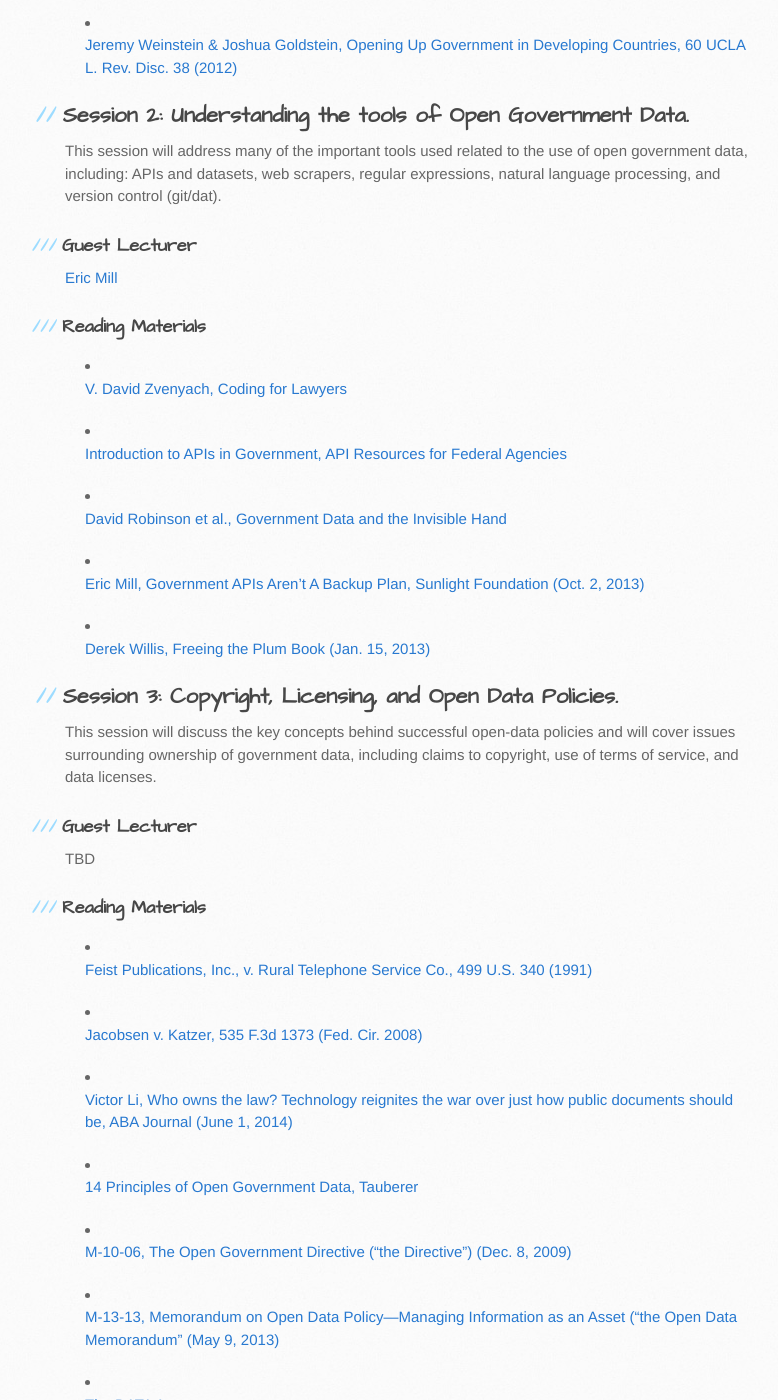
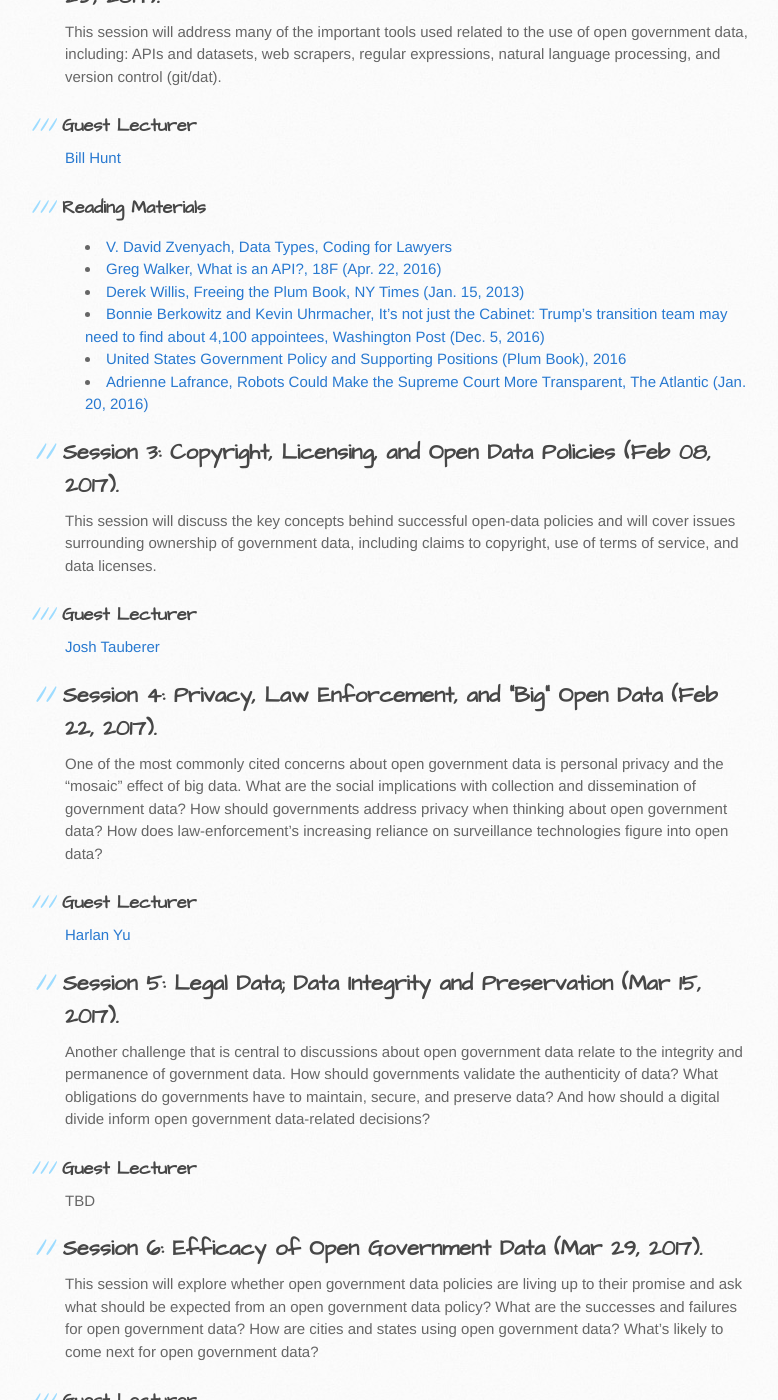
Before and after one commit to opengovdata/opengovdata.github.io, a Jekyll site: the page built from _pages/syllabus.md, in a window 1280 px wide and 1400 px high, scrolled down 2354 px. Shown: the whole window, without its empty margins (105-883 px from the left). Built offline with Jekyll 4.4.1, drawn with Linux system fonts in a browser that asks for light colours; some of the changed text lies outside the part shown.

Commit message:
first update for 2017

```diff
--- a/_pages/syllabus.md
+++ b/_pages/syllabus.md
@@ -21,7 +21,7 @@
 
 {% for s in d.sessions %}
 
-## Session {{s.session}}: {{s.topic}}.
+## Session {{s.session}}: {{s.topic}} ({{s.date | date: "%b %d, %Y"}}).
 
 {{s.description}}
 
@@ -33,10 +33,13 @@
 {{s.guest_lecturer.name}}
 {% endif %}
 
+{% if s.materials | size > 0 %}
+
 ### Reading Materials
 
-{% for m in s.materials %}
-* [{{m.name}}]({{m.url}})
+{% for m in s.materials %}* [{{m.name}}]({{m.url}})
 {% endfor %}
 
+{% endif %}
+
 {% endfor %}
--- a/data/syllabus.yml
+++ b/data/syllabus.yml
@@ -1,5 +1,5 @@
 law_school: "The George Washington University Law School"
-semester: "Spring 2016"
+semester: "Spring 2017"
 course_title: "Reading Group (Open Government Data)"
 course_number: "6351"
 description: "Federal, state, and local governments have increasingly adopted open-data policies (e.g., OMB Memorandum M-10-06), created new open-data portals (e.g., data.gov), and established new open-data offices (Chief Data Officers, Chief Innovation Officers, etc.), all with an eye toward promoting open-government data. This reading group will explore several key legal and technological issues related to open government data, discuss the implications of open data for personal privacy and on civic society, and examine the effect that open data may have on the practice of law."
@@ -10,7 +10,7 @@
     content: "There are no pre-requisites for this course."
   - meta: "Written Requirement"
     content: |
-      In keeping with the norm in the open-data "space," all participants must write reaction essays in the form of a "blog post" based on the reading assignments or class discussion. Class participants are also encouraged to engage in iterative drafting and comment on other participants' posts. The blog posts will be hosted on the Class Slack (Details will be provided at the first class).
+      In keeping with the norm in the open-data "space," all participants must write reaction essays in the form of a "blog post" based on the reading assignments or class discussion.
 
       With the exception of the first post, the posts should be based on the reading materials for the upcoming class. So, for example, the post for session #4 will be based on the reading materials on "Privacy and 'Big' Open Data" and will be due by midnight two days class (see "Deadlines and Late Work"). The first post will be due by midnight two days before the second session.
 
@@ -29,9 +29,10 @@
   - meta: "Recording of Classes"
     content: |
       This course will follow the Law School's "Class Recording Policy," available at the Dean of Students Office Website.  Essentially, students may request class recordings when they will be absent for religious reasons, family emergencies, and other authorized absences.  Requests for recording and questions about the policy should be directed to the Dean of Students Office.
+
 sessions:
   - session: "1"
-    date: 2016-01-13
+    date: 2017-01-11
     topic: Introduction to Open Government Data
     description: "What is open government data? What makes open government data different from preexisting transparency-related efforts, such as the Freedom of Information Act? How is open government data used? What role do governments play—and what role should they play—in collecting, disseminating, and using open government data?"
     guest_lecturer:
@@ -41,114 +42,66 @@
         url: https://opengovdata.io/2014/legal-history/
       - name: Harlan Yu & David G. Robinson, The New Ambiguity of "Open Government", 59 UCLA L. Rev. Disc. 178 (2012)
         url: http://www.uclalawreview.org/the-new-ambiguity-of-%E2%80%9Copen-government%E2%80%9D/
-      - name: "Jeremy Weinstein & Joshua Goldstein, Opening Up Government in Developing Countries, 60 UCLA L. Rev. Disc. 38 (2012)"
-        url: http://www.uclalawreview.org/the-benefits-of-a-big-tent-opening-up-government-in-developing-countries/
+      - name: "John Horrigan & Lee Rainie, Americans' Views on Open Government Data, Pew Research Center (Apr. 21, 2015)"
+        url: http://www.pewinternet.org/2015/04/21/open-government-data/
+      - name: "David Robinson et al., Government Data and the Invisible Hand"
+        url: http://digitalcommons.law.yale.edu/yjolt/vol11/iss1/4/
 
   - session: "2"
-    date: 2016-01-27
+    date: 2017-01-25
     topic: Understanding the tools of Open Government Data
     description: "This session will address many of the important tools used related to the use of open government data, including: APIs and datasets, web scrapers, regular expressions, natural language processing, and version control (git/dat)."
     guest_lecturer:
-      name: Eric Mill
-      website: https://konklone.com
-      twitter: konklone
-      github: konklone
+      name: Bill Hunt
+      website: https://krues8dr.com
     materials:
-      - name: "V. David Zvenyach, Coding for Lawyers"
-        url: http://codingforlawyers.com
-      - name: "Introduction to APIs in Government, API Resources for Federal Agencies"
-        url: https://pages.18f.gov/API-All-the-X/pages/introduction_to_APIs_in_government/
-      - name: "David Robinson et al., Government Data and the Invisible Hand"
-        url: http://digitalcommons.law.yale.edu/yjolt/vol11/iss1/4/
-      - name: "Eric Mill, Government APIs Aren't A Backup Plan, Sunlight Foundation (Oct. 2, 2013)"
-        url: https://sunlightfoundation.com/blog/2013/10/02/government-apis-arent-a-backup-plan/
-      - name: "Derek Willis, Freeing the Plum Book (Jan. 15, 2013)"
+      - name: V. David Zvenyach, Data Types, Coding for Lawyers
+        url: http://codingforlawyers.com/chapters/ch3/
+      - name: "Greg Walker, What is an API?, 18F (Apr. 22, 2016)"
+        url: https://18f.gsa.gov/2016/04/22/what-is-an-api/
+      - name: "Derek Willis, Freeing the Plum Book, NY Times (Jan. 15, 2013)"
         url: http://open.blogs.nytimes.com/2013/01/15/freeing-the-plum-book/?_r=0
+      - name: "Bonnie Berkowitz and Kevin Uhrmacher, It's not just the Cabinet: Trump's transition team may need to find about 4,100 appointees, Washington Post (Dec. 5, 2016)"
+        url: https://www.washingtonpost.com/graphics/politics/trump-transition-appointments-scale/
+      - name: United States Government Policy and Supporting Positions (Plum Book), 2016
+        url: https://www.govinfo.gov/app/details/GPO-PLUMBOOK-2016/
+      - name: Adrienne Lafrance, Robots Could Make the Supreme Court More Transparent, The Atlantic (Jan. 20, 2016)
+        url: https://www.theatlantic.com/technology/archive/2016/01/one-step-closer-to-a-robot-supreme-court/424800/
 
   - session: "3"
-    date: 2015-02-10
+    date: 2017-02-08
     topic: "Copyright, Licensing, and Open Data Policies"
     description: "This session will discuss the key concepts behind successful open-data policies and will cover issues surrounding ownership of government data, including claims to copyright, use of terms of service, and data licenses."
     guest_lecturer:
-      name: TBD
-    materials:
-      - name: "Feist Publications, Inc., v. Rural Telephone Service Co., 499 U.S. 340 (1991)"
-        url: https://www.courtlistener.com/opinion/112568/feist-publications-inc-v-rural-telephone-service-c/
-      - name: "Jacobsen v. Katzer, 535 F.3d 1373 (Fed. Cir. 2008)"
-        url: https://www.courtlistener.com/opinion/209693/jacobsen-v-katzer/
-      - name: "Victor Li, Who owns the law? Technology reignites the war over just how public documents should be, ABA Journal (June 1, 2014)"
-        url: http://www.abajournal.com/magazine/article/who_owns_the_law_technology_reignites_the_war_over_just_how_public_document
-      - name: "14 Principles of Open Government Data, Tauberer"
-        url: https://opengovdata.io/2014/principles/
-      - name: 'M-10-06, The Open Government Directive ("the Directive") (Dec. 8, 2009)'
-        url: http://www.whitehouse.gov/open/documents/open-government-directive
-      - name: 'M-13-13, Memorandum on Open Data Policy—Managing Information as an Asset ("the Open Data Memorandum" (May 9, 2013)'
-        url: http://www.whitehouse.gov/sites/default/files/omb/memoranda/2013/m-13-13.pdf
-      - name: "The DATA Act"
-        url: https://www.congress.gov/113/plaws/publ101/PLAW-113publ101.pdf
+      name: Josh Tauberer
+      website: https://razor.occams.info/
 
   - session: "4"
-    date: 2015-02-24
+    date: 2017-02-22
     topic: Privacy, Law Enforcement, and "Big" Open Data
     description: |
       One of the most commonly cited concerns about open government data is personal privacy and the "mosaic" effect of big data. What are the social implications with collection and dissemination of government data? How should governments address privacy when thinking about open government data? How does law-enforcement's increasing reliance on surveillance technologies figure into open data?
     guest_lecturer:
-      name: TBD
-    materials:
-      - name: "Paul Ohm, Broken Promises of Privacy: Responding to the Surprising Failure of Anonymization, 57 UCLA L. Rev. 1701 (2010)"
-        url:
-      - name: "Jane R. Bambauer et al., Fool's Gold: an Illustrated Critique of Differential Privacy, 16 Vanderbilt Journal of Entertainment & Technology Law ___ (2014)"
-        url: http://papers.ssrn.com/sol3/papers.cfm?abstract_id=2326746
-      - name: "Riley v. California, 573 U.S. ___ (2014)"
-        url: http://www.supremecourt.gov/opinions/13pdf/13-132_8l9c.pdf
-      - name: "Orin Kerr, Courts grapple with the mosaic theory of the Fourth Amendment, Wash. Post (Apr. 28, 2014)"
-        url: http://www.washingtonpost.com/news/volokh-conspiracy/wp/2014/04/28/courts-grapple-with-the-mosaic-theory-of-the-fourth-amendment/
-      - name: "Cyrus Farivar, Podcast, Episode 32 of Life of the Law (Privacy Issues) (Apr. 22, 2014)"
-        url: http://www.lifeofthelaw.org/privacy-issues/
-      - name: Ava Kofman, We Don't Even Know How Best to Use Body Cameras—Let Alone Regulate Them, The Nation (Sept. 23, 2015)
-        url: http://www.thenation.com/article/we-dont-even-know-how-best-to-use-body-cameras-let-alone-regulate-them/
-      - name: Ellen Nakashima, Secrecy around police surveillance equipment proves a case's undoing, Wash. Post (Feb. 22, 2015)
-        url: https://www.washingtonpost.com/world/national-security/secrecy-around-police-surveillance-equipment-proves-a-cases-undoing/2015/02/22/ce72308a-b7ac-11e4-aa05-1ce812b3fdd2_story.html
-      - name: Jeremy Gillula & Dave Maass, What You Can Learn from Oakland's Raw ALPR Data, Electronic Frontier Foundation (Jan. 21, 2015)
-        url: https://www.eff.org/deeplinks/2015/01/what-we-learned-oakland-raw-alpr-data
+      name: Harlan Yu
+      website: https://www.harlanyu.com/
 
   - session: "5"
-    date: 2015-03-16
+    date: 2017-03-15
     topic: Legal Data; Data Integrity and Preservation
     description: "Another challenge that is central to discussions about open government data relate to the integrity and permanence of government data. How should governments validate the authenticity of data? What obligations do governments have to maintain, secure, and preserve data? And how should a digital divide inform open government data-related decisions?"
     guest_lecturer:
       name: TBD
-    materials:
-      - name: "Hollee Schwartz Temple, Are digitization and budget cuts compromising history?, ABA Journal (May 1, 2013)"
-        url: http://www.abajournal.com/magazine/article/are_digitization_and_budget_cuts_compromising_history
-      - name: "Adam Liptak, In Supreme Court Opinions, Web Links to Nowhere, N.Y. Times, at A13 (September 24, 2013)"
-        url: http://www.nytimes.com/2013/09/24/us/politics/in-supreme-court-opinions-clicks-that-lead-nowhere.html
-      - name: Greg Munno, PACER Upgrade Leaves Electronic Warehouse of Court Records Incomplete, The FOIA Project (Sept. 5th, 2014)
-        url: http://foiaproject.org/2014/09/05/pacer-upgrade-leaves-electronic-warehouse-of-court-records-incomplete/
 
   - session: "6"
-    date: 2015-03-30
+    date: 2017-03-29
     topic: "Efficacy of Open Government Data"
     description: "This session will explore whether open government data policies are living up to their promise and ask what should be expected from an open government data policy? What are the successes and failures for open government data? How are cities and states using open government data? What's likely to come next for open government data?"
     guest_lecturer:
-      name: TBD
-    materials:
-      - name: "Rebecca Williams, Boston: the tale of two open data policies, Sunlight Foundation Blog (Apr. 11, 2014)"
-        url: http://sunlightfoundation.com/blog/2014/04/11/boston-the-tale-of-two-open-data-policies/
-      - name: "Natalie Helbig et al., The Dynamics of Opening Government Data (Dec. 2012)"
-        url: http://dev5.ctg.albany.edu/publications/reports/opendata/opendata.pdf
-      - name: "Adriana S. Cordis & Patrick L. Warren, Sunshine as Disinfectant: The Effect of State Freedom of Information Act Laws on Public Corruption (updated Mar. 2014)"
-        url: http://papers.ssrn.com/sol3/papers.cfm?abstract_id=1922859
-      - name: "Tom Lee, Open Data: Better Politics, Winning Politics… But Still Politics, Crooked Timber (July 6, 2012)"
-        url: http://crookedtimber.org/2012/07/06/open-data-better-politics-winning-politics-but-still-politics/
-      - name: "Evgeny Morozov, Open and Closed, N.Y. Times, at SR11 (Mar. 17, 2013)"
-        url: http://www.nytimes.com/2013/03/17/opinion/sunday/morozov-open-and-closed.html
+      name: Rebecca Williams
+      website: https://rebeccawilliams.us/
 
   - session: "7"
-    date: 2015-04-06
+    date: 2017-04-05
     topic: Recap and Conclusion
     description: "This session will close the conversation "
-    materials:
-      - name: "Waldo Jaquith, Here's Our Open Data Future, U.S. Open Data (Dec. 11, 2015)"
-        url: https://usopendata.org/2015/12/11/future/
     description: This session will be a recap and final discussion of the issues discussed in the seminar.
```
Also changed, not shown: 1 other file.
